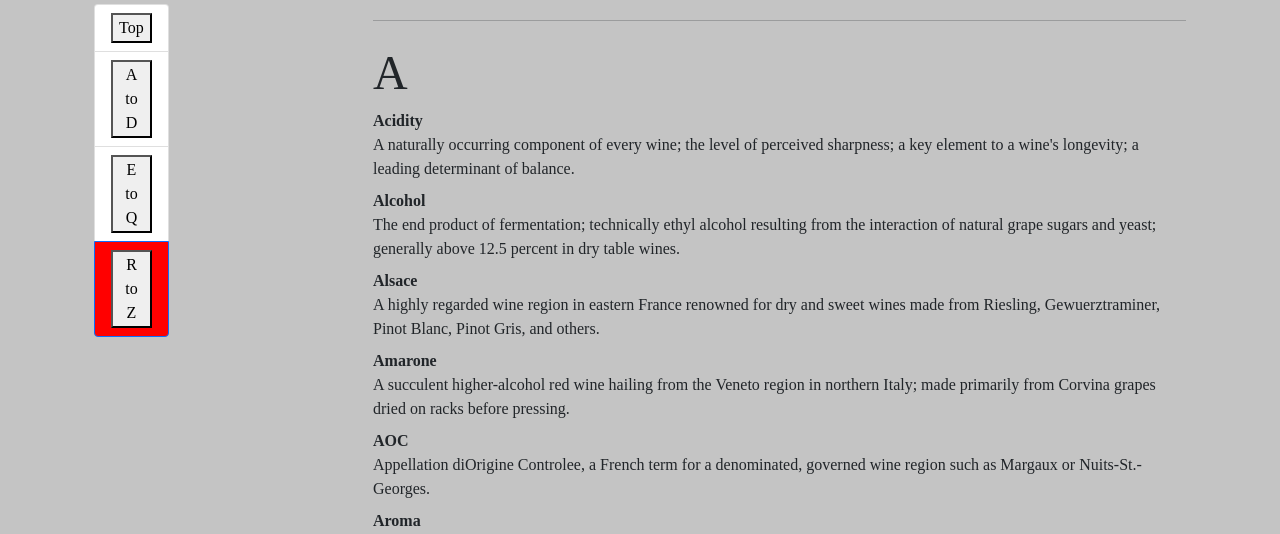
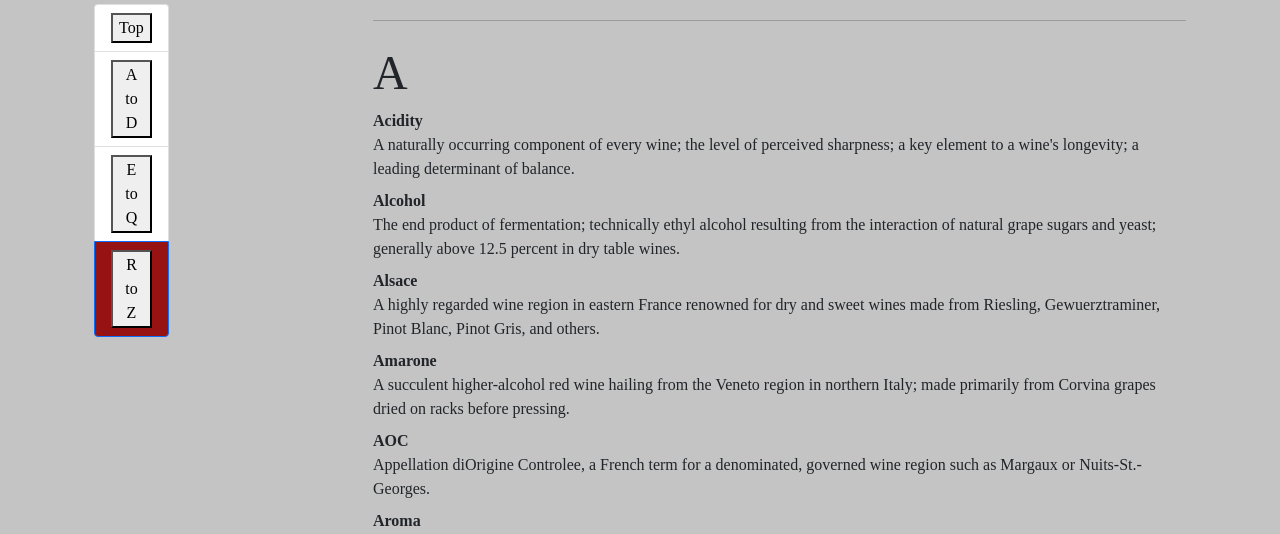
Before and after one commit to jeremydurden/mysomm, a Django app: page /glossary/ in a window 1280 px wide. Shown: the part 329-863 px from the top of the page. Run offline with Django 3.2, Linux system fonts and the light colour scheme; the visitor is signed in with stand-in values (Sample User, id 1); some libraries are stand-ins or nearby versions; some web fonts are replaced.

Commit message:
glossary color update

```diff
--- a/main_app/static/css/style.css
+++ b/main_app/static/css/style.css
@@ -98,15 +98,16 @@ table  {
 #scrollSpy {
 	position: relative; /* required */
 }
+a.active, .list-group-item.active {
+  background-color: var(--theme-red);
+}
 .list-group{
     position: sticky; /* Supported in latest version of Chrome, Firefox, Safari, Opera and Edge browsers */
     top: 15px;
     background: none;
     width: 75px;
 }
-a.active {
-  background-color: red !important;
-}
+
 
 .hidden {
     display: none;
```
